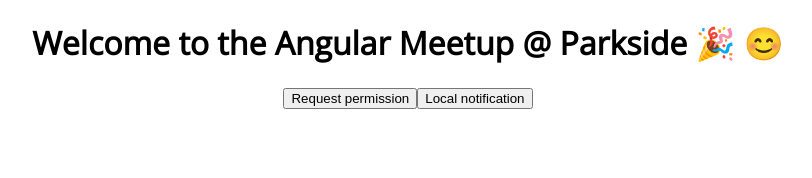
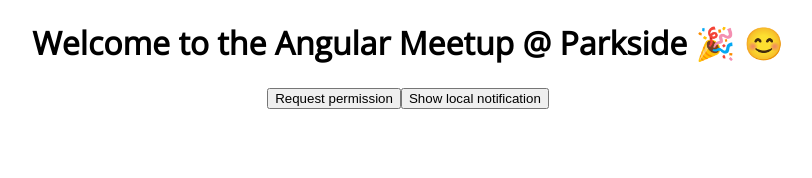
Before and after one commit to MICSTI/angular-meetup-pwa, an Angular app: page / in a window 1280 px wide. Shown: the top 178 px of the page, without its empty margins (240-1052 px from the left). Built offline with nearby package versions, Linux system fonts and the light colour scheme.

Commit message:
Add local notification function skeleton

```diff
--- a/src/app/app.component.html
+++ b/src/app/app.component.html
@@ -7,7 +7,7 @@
     <button (click)="requestNotificationPermission()">
       Request permission
     </button>
-    <button>Local notification</button>
+    <button>Show local notification</button>
   </div>
 </div>
 
--- a/src/app/app.component.ts
+++ b/src/app/app.component.ts
@@ -22,4 +22,13 @@
       throw new Error("Permission not granted for Notification");
     }
   };
+
+  showLocalNotification = (title, body, swRegistration) => {
+    const options = {
+      body
+      // here you can add more properties like icon, image, vibrate, etc.
+    };
+    // TODO we need access to the SW registration object here
+    swRegistration.showNotification(title, options);
+  };
 }
```
